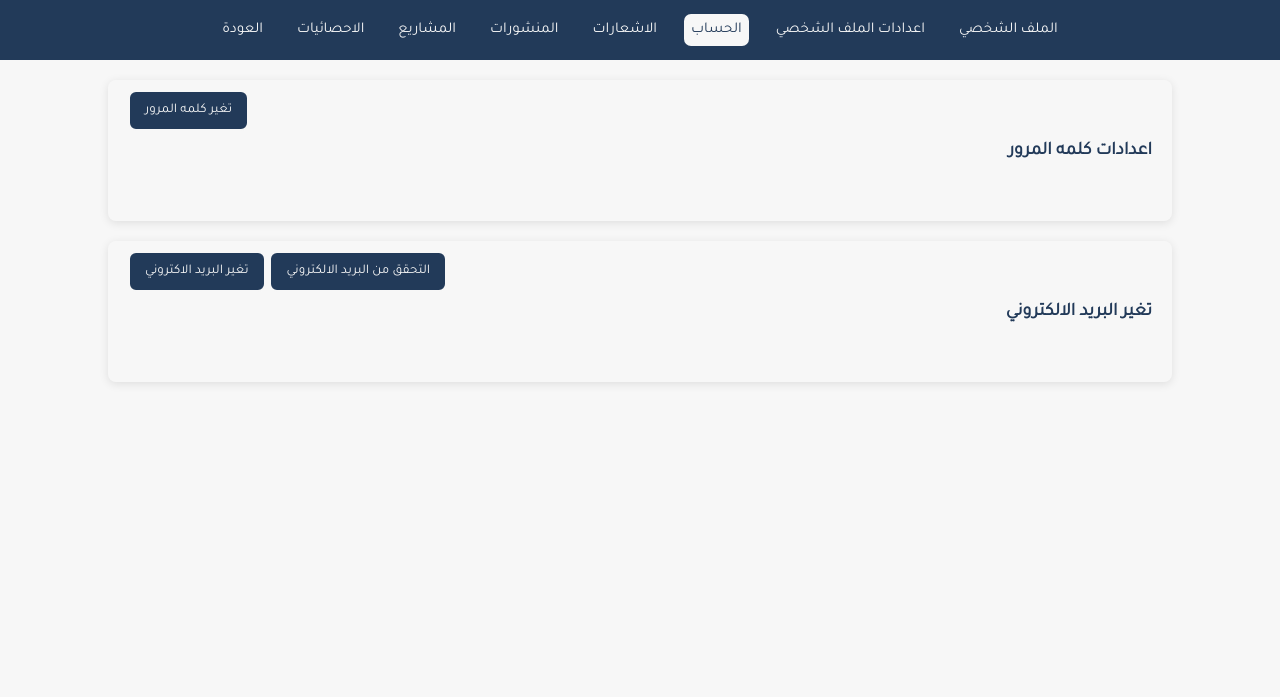
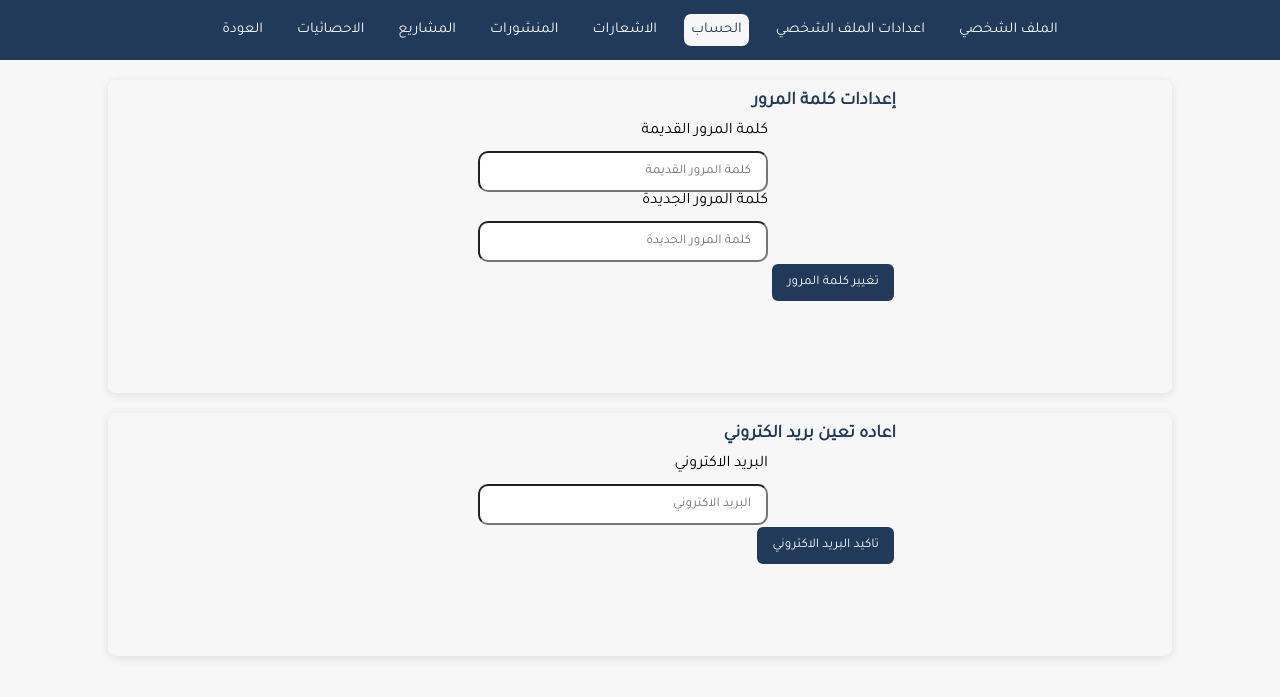
Before and after one commit to ElBaron23/Arab_developers_generation, a PHP site: page /profile/account_setting.php in a window 1280 px wide. Shown: the top 697 px of the page. Run offline with PHP 8.4, Linux system fonts and the light colour scheme; a user stored in the database is signed in.

Commit message:
add backend reset password option and more security options

```diff
--- a/inc/init.php
+++ b/inc/init.php
@@ -19,7 +19,7 @@ $contact_s = '../style/css/contact_us.css';
 $if_not_reg = "../inc/if_not_regi.php";
 $navbar     = "../inc/navbar.php";
 $cnx        = '../inc/cnx.php';
-$contact    = '../other/contact.php';
+$contact    = '../other/contact_us.php';
 $navIndex   = "../inc/_navIndex.inc";
 $footer     = "../inc/_footer.php";
 
--- a/profile/account_setting.php
+++ b/profile/account_setting.php
@@ -1,9 +1,10 @@
 <?php
     session_start();
     include '../inc/init.php';
+    include $if_not_reg;
+    include $cnx;
 
-    include $if_not_reg;
-
+    // استرجاع بيانات المستخدم من الجلسة
     $firstname = $_SESSION['data']->firstname;
     $lastname  = $_SESSION['data']->lastname;
     $email = $_SESSION['data']->email;
@@ -14,61 +15,86 @@ include '../inc/init.php';
 <head>
     <meta charset="UTF-8">
     <link rel="stylesheet" href="<?=$profile?>">
-
     <meta name="viewport" content="width=device-width, initial-scale=1.0">
-    <title>اعدادات الحساب</title>
+    <title>إعدادات الحساب</title>
 </head>
 <body dir="rtl">
-<?php
-    include $_nav;
-?>
+    <?php include $_nav; ?>
 
     <div class="text_head password-head">
         <div class="show-content">
-            <h4>اعدادات كلمه المرور</h4>
-            <form method="POST"  class="reset-pass" id="passform">
-        <button type="submit" name="changepass" id="passbtn">تغير كلمه المرور</button>
-       </div>
-        <div class="hidden-content hidden">
+            <h4>إعدادات كلمة المرور</h4>
 
-                <div class="content">
+            <form method="POST" class="reset-pass" id="passform">
+            <?php
+if (isset($_POST['changepass'])){
+$checkOldPass = $mydb->prepare('SELECT * FROM user WHERE user_id = :id');
+$checkOldPass->bindParam('id' ,$_SESSION['user_id'] );
+if($checkOldPass->execute()){
+$checkOldPass = $checkOldPass->fetchObject();
+
+if ($checkOldPass->password === $_POST['oldPass']){
+
+if (strlen($_POST['newPass']) >= 8){
+$setPass = $mydb->prepare('UPDATE  user SET password = :newPassW WHERE user_id = :id');
+$setPass->bindParam('newPassW' , $_POST['newPass']);
+$setPass->bindParam('id' , $_SESSION['user_id']);
+if ($setPass->execute()){
+echo("Password Reset Successfuly");
+sleep(3);
+header('Location:' . $profileP);
+}
+}else{
+echo "<p style='margin:10px 0'>يجب ان تتكون كلمه المرور من 8 احرف  او اكثر</p>";
+}
+
+}else{
+echo "<p style='color:red; margin:10px 0'>كلمه المرور غير صحيحه</p>";
+}
+}
+}
+?>
+
                 <div class="old">
-                    <label for="pass1">كلمه المرور القديمه</label>
-<input type="password" id="pass" placeholder="كلمه المرور القديمه" id="pass1">
-
+                    <label for="pass1">كلمة المرور القديمة</label>
+                    <input type="password" placeholder="كلمة المرور القديمة" id="pass1" name="oldPass">
                 </div>
                 <div class="new">
-                    <label for="pass2">كلمه المرور الجديده</label>
-<input type="password" placeholder="كلمه المرور الجديده" id="pass2">
+                    <label for="pass2">كلمة المرور الجديدة</label>
+                    <input type="password" placeholder="كلمة المرور الجديدة" id="pass2" name="newPass">
                 </div>
-                    </div>
+                <button type="submit" name="changepass" id="passbtn">تغيير كلمة المرور</button>
             </form>
         </div>
     </div>
+
+
+
+
+
+        <div class="text_head reset-email">
+        <div class="show-content">
+            <h4>اعاده تعين بريد الكتروني</h4>
+            <form method="POST" class="reset-pass" id="passform">
+                <div class="new">
+                    <label for="pass2">البريد الاكتروني</label>
+                    <input type="email" placeholder="البريد الاكتروني" id="pass2" name="newPass">
                 </div>
-<div class="text_head email-head">
-        <div class="show-content">
-        <h4>تغير البريد الالكتروني</h4>
-    <form method="POST" class="reset-email" id="emailform">
-        <div class="buttons">
-        <button type="submit"  name="checkem">التحقق من البريد الالكتروني</button>
-            <button type="submit" id="emailbtn" name="changeem">تغير البريد الاكتروني</button>
-        </div>
-
-        </div>
-        <div class="hidden-content hidden">
-                <div class="content">
-                    <div class="new">
-                    <label for="email">البريد الاكتروني الجديد</label>
-<input type="email" placeholder="البريد الاكتروني الجديد" id="email">
-
-                    </div>
+                <button type="submit" name="changepass" id="passbtn">تاكيد البريد الاكتروني</button>
             </form>
         </div>
-
     </div>
 
 
+
+
+
+
+
+
+
+
+
+    <script src="<?=$account?>"></script>
 </body>
-<script src="<?=$account?>"></script>
 </html>
--- a/profile/static.php
+++ b/profile/static.php
@@ -24,7 +24,7 @@ include '../inc/init.php';
 <!-- start des additions des statics au profile  -->
     <div class="total">
         <div class="main">
-            <img src="../file/image/mypic.png" alt="Mon image">
+            <img src="../upload/avatar/<?=$_SESSION['data']->photo_profile?>" alt="Mon image">
             <div>
             <h2 class="name"><?php echo  $firstname ." ". $lastname ?></h2>
             <p class="email"><?php  echo $email ?></p>
@@ -34,14 +34,14 @@ include '../inc/init.php';
             <img src="../file/image/home/good_answ.png" alt="exercices">
             <div class="text">
                 <p class="description">امتحان تم اجتيازه بنجاح</p>
-                <p class="numero">6</p>
+                <p class="numero">00</p>
             </div>
         </div>
         <div class="static">
             <img src="../file/image/home/bon.png" alt="exams">
             <div class="text">
             <p class="description">تمارين تم حلها</p>
-            <p class="numero">60</p>
+            <p class="numero">00</p>
             </div>
         </div>
     </div>
--- a/style/css/profile.css
+++ b/style/css/profile.css
@@ -203,7 +203,7 @@ h2 {
 body {
   height: fit-content;
   width: 100vw;
-  /*overflow-x: hidden;*/
+  overflow-x: hidden;
 }
 
 .container {
@@ -737,57 +737,22 @@ body {
   color: #223A59;
   border: 2px solid #223A59;
 }
-.text_head > div:not(.hidden-content) {
-  display: flex;
-  width: 100%;
-  justify-content: space-between;
-  align-items: center;
-}
-.text_head .hidden-content {
-  margin-top: 20px;
-  transition: 0.4s;
-  width: 100%;
-}
-.text_head .hidden-content .content {
-  padding: 20px;
-  display: flex;
-  flex-direction: column !important;
-  gap: 30px;
-  width: 100%;
-}
-.text_head .hidden-content .content div {
+.text_head div {
   display: flex;
   flex-direction: column;
   gap: 10px;
   width: 50%;
   margin: auto;
 }
-.text_head .hidden-content .content div input {
+.text_head div input {
   padding: 10px 15px;
   width: 100%;
   transition: 0.3s;
   outline: none;
   border-radius: 10px;
 }
-.text_head .hidden-content .content div input:focus {
+.text_head div input:focus {
   background: none;
-}
-
-.hidden {
-  height: 0;
-  padding: 0 !important;
-  margin: 0 !important;
-  overflow: hidden;
-  transition: 0.4s;
-  opacity: 0;
-}
-
-.show {
-  height: fit-content;
-  padding: 20px !important;
-  margin: 0 0 20px 0 !important;
-  transition: 0.4s;
-  opacity: 1;
 }
 
 @media (max-width: 767px) {
--- a/style/sass/_account.scss
+++ b/style/sass/_account.scss
@@ -39,22 +39,7 @@ height: fit-content;
                 border: 2px solid $mainColor;
             }
         }
->div:not(.hidden-content){
-display: flex;
-width: 100%;
-justify-content: space-between;
-align-items: center;
-}
-.hidden-content{
-margin-top: 20px;
-transition: .4s;
-width: 100%;
-		.content{
-padding: 20px;
-display: flex;
-flex-direction: column !important;
-gap:30px;
-width: 100%;
+
 
 		div{
 display: flex;
@@ -73,27 +58,10 @@ margin: auto;
 					}
 			    }
 			}
-		}
-	}
+
 }
 
 
-.hidden{
-height: 0;
-padding: 0 !important;
-margin: 0 !important;
-overflow: hidden;
-transition: .4s;
-opacity: 0;
-
-}
-.show{
-height: fit-content;
-padding: 20px !important;
-margin: 0 0 20px 0 !important;
-transition: .4s;
-opacity: 1;
-}
 
 
 @media (max-width: 767px) {
@@ -111,6 +79,7 @@ max-width: 95% ;
 }
 }
 }
+
 .show-content{
 flex-direction: column;
 gap:30px;
--- a/style/sass/profile.scss
+++ b/style/sass/profile.scss
@@ -10,7 +10,7 @@
 body{
 height: fit-content;
 width: 100vw;
-/*overflow-x: hidden;*/
+overflow-x: hidden;
 }
 .container{
     width: 100%;
```
Also changed, not shown: js/account.js (+72 -72 lines), log@reg/register.php (+6 -6 lines), 1 other file. Lines whose indentation alone changed are shown as unchanged.
